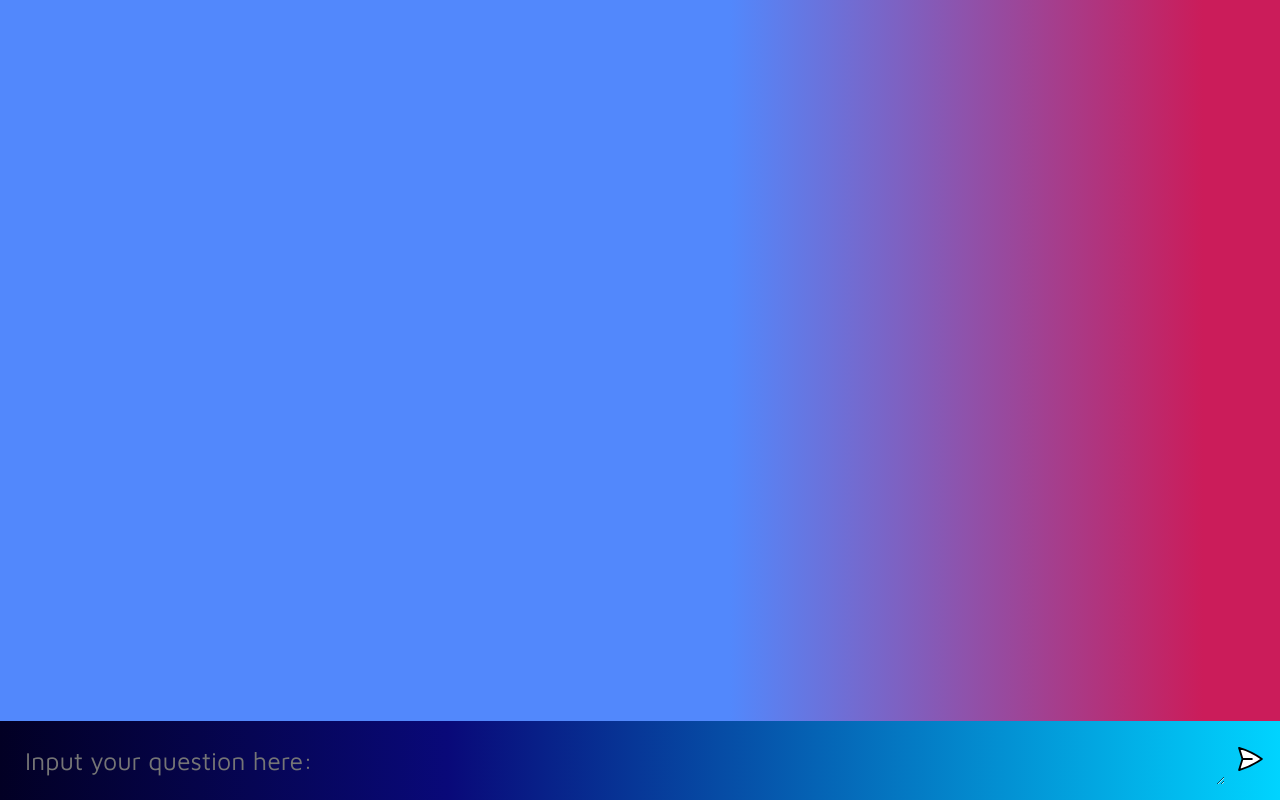
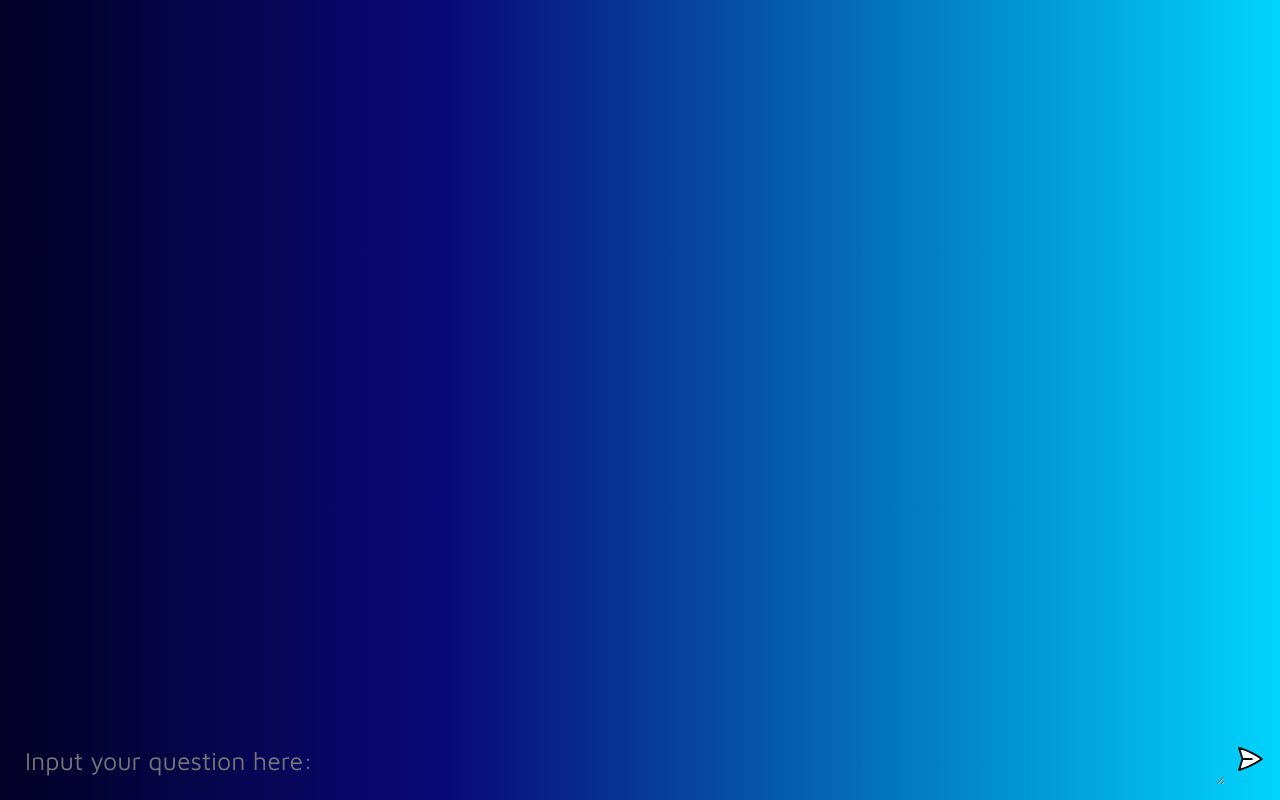
Before and after one commit to ZJW-92/chatgpt_openai, a website built with Vite: page client/index.html in a window 1280 px wide. Built offline with nearby package versions, Linux system fonts and the light colour scheme.

Commit message:
Update style.css

```diff
--- a/client/style.css
+++ b/client/style.css
@@ -11,11 +11,8 @@
 #app {
   width: 100vw;
   height: 100vh;
-  background: linear-gradient(
-		90deg,
-		rgba(82, 136, 252, 1) 57%,
-		rgba(203, 28, 90, 1) 94%
-	) ;
+  background: linear-gradient(90deg, rgba(2,0,36,1) 0%, rgba(9,9,121,1) 35%, rgba(0,212,255,1) 100%);
+
   display: flex;
   flex-direction: column;
   align-items: center;
```
